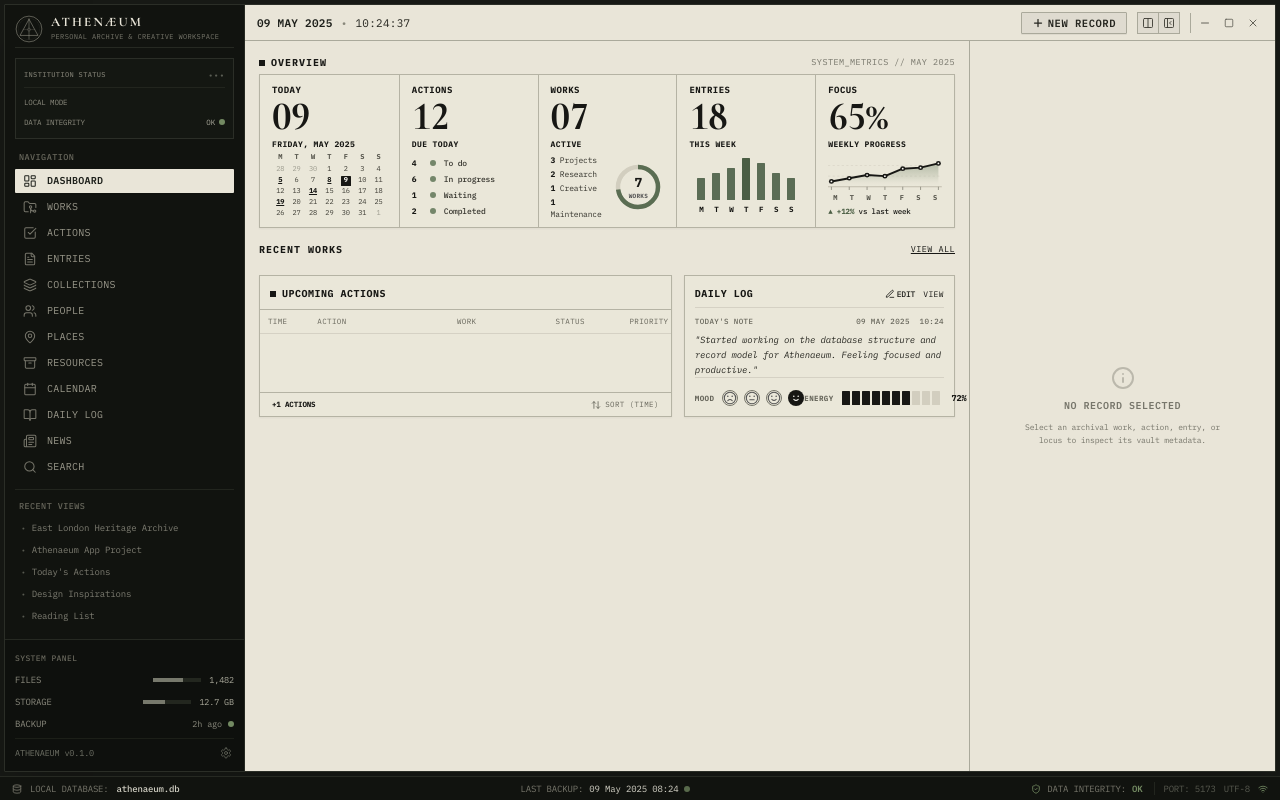
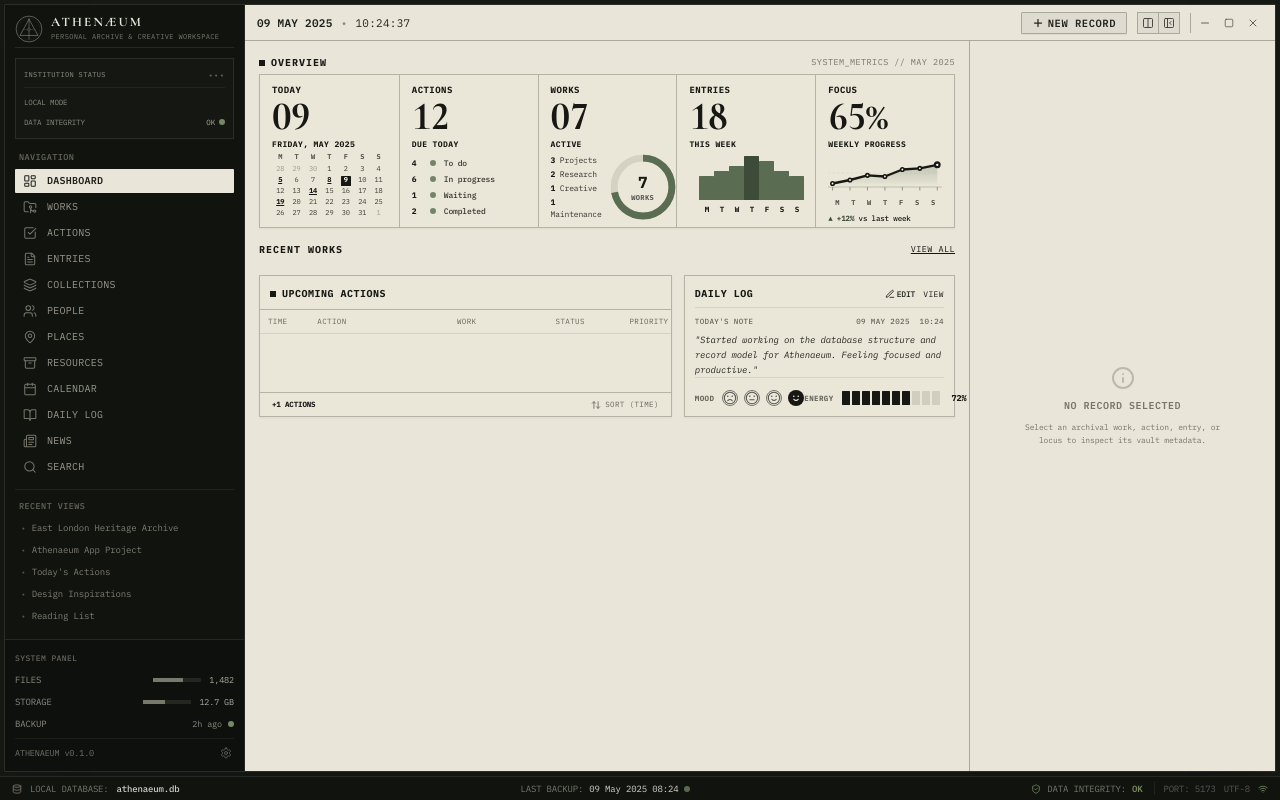
Before and after one commit to Deepjyoti78/athenaeum, a React (Vite) app: page / in a window 1280 px wide. Built offline with nearby package versions, Linux system fonts and the light colour scheme.

Commit message:
Refine WORKS donut, ENTRIES histogram, and FOCUS line graph visualizations

```diff
--- a/src/components/OverviewMetrics.jsx
+++ b/src/components/OverviewMetrics.jsx
@@ -20,18 +20,16 @@ export function OverviewMetrics({ onNavigate }) {
   const creativeWorksCount = dynamicMetrics?.worksBreakdown?.creative ?? (isReady ? works.filter(w => w.type === 'Creative').length : 1);
   const maintenanceWorksCount = dynamicMetrics?.worksBreakdown?.maintenance ?? (isReady ? works.filter(w => w.type === 'Maintenance').length : 1);
 
-  // Donut Gauge dashoffset calculation
+  // Donut Gauge dashoffset calculation for 74px prominent ring (r=25, circumference=157)
   const totalWorks = works.length > 0 ? works.length : 7;
   const donutProgress = totalWorks > 0 ? Math.min(1, Math.max(0.1, activeWorksCount / totalWorks)) : 0.65;
-  // Circumference = 126 for r=20. Gauge sweeps ~65% when healthy
-  const donutDashoffset = Math.round(126 * (1 - (donutProgress * 0.72)));
+  const donutDashoffset = Math.round(157 * (1 - (donutProgress * 0.72)));
 
   // 3. Entries this week: dynamically computed
   const entriesCount = dynamicMetrics?.totalEntries ?? (isReady ? entries.length : 18);
 
-  // Dynamic 7-day activity bar chart
+  // Dynamic 7-day activity bar chart with wide bars (14-17px) and 85-90% width coverage
   const bars = useMemo(() => {
-    // Default reference distribution where Thursday (T2) is peak
     const defaultCounts = [2, 3, 4, 6, 5, 3, 2];
     let counts = [...defaultCounts];
 
@@ -56,17 +54,19 @@ export function OverviewMetrics({ onNavigate }) {
         }
       });
       if (dynamicCounts.some(c => c > 0)) {
-        counts = dynamicCounts.map((val, i) => Math.max(val, 1));
+        counts = dynamicCounts.map((val) => Math.max(val, 1));
       }
     }
 
     const maxVal = Math.max(...counts, 1);
     const dayLabels = ['M', 'T', 'W', 'T', 'F', 'S', 'S'];
+    const fullDays = ['Monday', 'Tuesday', 'Wednesday', 'Thursday', 'Friday', 'Saturday', 'Sunday'];
     return counts.map((count, i) => {
-      // Scale bar height cleanly between 12px and 42px to avoid vertical overflow
-      const h = Math.round(12 + (count / maxVal) * 30);
+      // Scale bar height cleanly between 14px and 44px
+      const h = Math.round(14 + (count / maxVal) * 30);
       return {
         day: dayLabels[i],
+        fullDay: fullDays[i],
         h,
         count,
         isPeak: count === maxVal
@@ -86,19 +86,19 @@ export function OverviewMetrics({ onNavigate }) {
     return 65;
   }, [works, dynamicMetrics]);
 
-  // Dynamic Focus line graph points scaled to compact 32px height to prevent any text overlap
+  // Dynamic Focus line graph points scaled intelligently with reasonable padding in 42px plotting area
   const focusPoints = useMemo(() => {
-    const xCoords = [3, 18.67, 34.33, 50, 65.67, 81.33, 97];
-    // Baseline y=28, upper peak y=4 (total height 24)
-    const targetY = 28 - ((focusPct / 100) * 24);
+    const xCoords = [4, 19.33, 34.67, 50, 65.33, 80.67, 96];
+    // Baseline y=30, upper peak targetY (total span ~22)
+    const targetY = 30 - ((focusPct / 100) * 22);
     const yPoints = [
-      Math.min(26, Math.round(targetY + 11)),
-      Math.min(24, Math.round(targetY + 8)),
-      Math.min(22, Math.round(targetY + 5)),
-      Math.min(22, Math.round(targetY + 6)),
-      Math.min(18, Math.round(targetY - 1)),
-      Math.min(16, Math.round(targetY - 2)),
-      Math.max(4, Math.round(targetY - 6))
+      Math.min(28, Math.round(targetY + 11)),
+      Math.min(26, Math.round(targetY + 8)),
+      Math.min(23, Math.round(targetY + 4)),
+      Math.min(23, Math.round(targetY + 5)),
+      Math.min(19, Math.round(targetY - 1)),
+      Math.min(17, Math.round(targetY - 2)),
+      Math.max(6, Math.round(targetY - 5))
     ];
     return xCoords.map((x, idx) => [x, yPoints[idx]]);
   }, [focusPct]);
@@ -336,7 +336,7 @@ export function OverviewMetrics({ onNavigate }) {
         </div>
 
         {/* ============================================================ */}
-        {/* COLUMN 3: WORKS & CIRCULAR DONUT CHART                       */}
+        {/* COLUMN 3: WORKS & PROMINENT DONUT CHART                      */}
         {/* ============================================================ */}
         <div
           onClick={() => onNavigate && onNavigate('works')}
@@ -361,8 +361,8 @@ export function OverviewMetrics({ onNavigate }) {
             </div>
           </div>
 
-          {/* Bottom: Works Categories & Circular Donut Gauge with Center Label */}
-          <div className="pt-1 flex items-center justify-between">
+          {/* Bottom: Works Categories & Prominent Donut Gauge (~74px) vertically centered */}
+          <div className="flex items-center justify-between h-[74px]">
             <div className="space-y-0.5 text-[8px] font-mono text-[#33322B] pr-1">
               <div><span className="font-bold text-[#171714]">{projectWorksCount}</span> Projects</div>
               <div><span className="font-bold text-[#171714]">{researchWorksCount}</span> Research</div>
@@ -370,33 +370,35 @@ export function OverviewMetrics({ onNavigate }) {
               <div><span className="font-bold text-[#171714]">{maintenanceWorksCount}</span> Maintenance</div>
             </div>
 
-            {/* Circular Donut Gauge with "7 WORKS" inside — cleanly proportioned */}
-            <div className="relative w-[52px] h-[52px] flex items-center justify-center flex-shrink-0">
-              <svg viewBox="0 0 52 52" className="w-[52px] h-[52px] -rotate-90">
-                <circle cx="26" cy="26" r="20" fill="none" stroke="#D2CEBF" strokeWidth="4.5" />
+            {/* Circular Donut Gauge: ~74px prominent ring with proportional thickness and centered text */}
+            <div className="relative w-[72px] sm:w-[74px] h-[72px] sm:h-[74px] flex items-center justify-center flex-shrink-0">
+              <svg viewBox="0 0 64 64" className="w-full h-full -rotate-90">
+                {/* Remaining Track */}
+                <circle cx="32" cy="32" r="25" fill="none" stroke="#D5D1C3" strokeWidth="6" />
+                {/* Progress Ring */}
                 <circle
-                  cx="26"
-                  cy="26"
-                  r="20"
+                  cx="32"
+                  cy="32"
+                  r="25"
                   fill="none"
                   stroke="#5A6D52"
-                  strokeWidth="4.5"
-                  strokeDasharray="126"
+                  strokeWidth="6"
+                  strokeDasharray="157"
                   strokeDashoffset={donutDashoffset}
                   strokeLinecap="butt"
                 />
               </svg>
-              {/* Text inside the Donut: 7 WORKS */}
+              {/* Text inside the Donut: number + WORKS label */}
               <div className="absolute inset-0 flex flex-col items-center justify-center text-center leading-none">
-                <span className="font-bold text-[13px] text-[#171714] leading-tight select-none">{activeWorksCount}</span>
-                <span className="text-[6px] font-mono font-bold uppercase tracking-wider text-[#555] mt-0.5 select-none">WORKS</span>
+                <span className="font-bold text-[16px] text-[#171714] leading-none select-none">{activeWorksCount}</span>
+                <span className="text-[7px] font-mono font-bold uppercase tracking-wider text-[#555] mt-1 select-none">WORKS</span>
               </div>
             </div>
           </div>
         </div>
 
         {/* ============================================================ */}
-        {/* COLUMN 4: ENTRIES & 7-BAR HISTOGRAM                          */}
+        {/* COLUMN 4: ENTRIES & 7-BAR HISTOGRAM (14-17px wide bars)      */}
         {/* ============================================================ */}
         <div
           onClick={() => onNavigate && onNavigate('entries')}
@@ -421,22 +423,22 @@ export function OverviewMetrics({ onNavigate }) {
             </div>
           </div>
 
-          {/* Bottom: 7-bar Activity Histogram with thicker bars reducing empty space */}
+          {/* Bottom: 7-bar Activity Histogram occupying 85-90% width with 14-17px bars */}
           <div className="pt-0.5">
-            <div className="flex items-end justify-between px-2 h-12 pb-0.5">
+            <div className="flex items-end justify-between px-1.5 sm:px-2.5 h-[54px] pb-0.5">
               {bars.map((b, i) => (
                 <div
                   key={i}
                   className="flex flex-col items-center space-y-1 group/bar cursor-pointer"
-                  title={`${b.day}: ${b.count || '0'} entries`}
+                  title={`${b.count} entries on ${b.fullDay}`}
                 >
                   <div
-                    className={`w-[8px] rounded-[0.5px] transition-all duration-200 group-hover/bar:brightness-90 ${
-                      b.isPeak ? 'bg-[#4B5E44]' : 'bg-[#5B6D55]'
+                    className={`w-[14px] sm:w-[15px] rounded-[0.5px] transition-all duration-200 group-hover/bar:brightness-75 ${
+                      b.isPeak ? 'bg-[#3D4C38]' : 'bg-[#5A6D52]'
                     }`}
                     style={{ height: `${b.h}px` }}
                   />
-                  <span className="text-[7.5px] font-mono font-bold text-[#171714]">
+                  <span className="text-[7.5px] font-mono font-bold text-[#171714] select-none text-center w-full">
                     {b.day}
                   </span>
                 </div>
@@ -446,7 +448,7 @@ export function OverviewMetrics({ onNavigate }) {
         </div>
 
         {/* ============================================================ */}
-        {/* COLUMN 5: FOCUS & TECHNICAL ARCHIVAL PROGRESS GRAPH          */}
+        {/* COLUMN 5: FOCUS & REFINED WEEKLY PROGRESS GRAPH              */}
         {/* ============================================================ */}
         <div className="flex flex-col justify-between p-3 pt-2.5 pb-2.5 h-[152px]">
           {/* Top: Header, Number, Subtitle below */}
@@ -467,69 +469,73 @@ export function OverviewMetrics({ onNavigate }) {
             </div>
           </div>
 
-          {/* Bottom: Technical Archival Line Graph filling the space from Mon to Sun without vertical overlap */}
+          {/* Bottom: Refined Archival Line Graph with clear charcoal line, 7 markers, and translucent fill */}
           <div className="flex flex-col justify-end pt-0.5">
-            {/* Graph Canvas: compact 34px height to prevent text collision */}
-            <div className="w-full relative h-[34px]">
+            {/* Graph Canvas: 42px plotting area */}
+            <div className="w-full relative h-[42px]">
               <svg
-                viewBox="0 0 100 32"
+                viewBox="0 0 100 36"
                 preserveAspectRatio="none"
                 className="w-full h-full overflow-visible"
               >
                 <defs>
                   <linearGradient id="focusAreaGrad" x1="0" y1="0" x2="0" y2="1">
-                    <stop offset="0%" stopColor="#74866A" stopOpacity="0.45" />
-                    <stop offset="65%" stopColor="#74866A" stopOpacity="0.12" />
+                    <stop offset="0%" stopColor="#74866A" stopOpacity="0.35" />
+                    <stop offset="80%" stopColor="#74866A" stopOpacity="0.08" />
                     <stop offset="100%" stopColor="#EAE7D9" stopOpacity="0.0" />
                   </linearGradient>
                 </defs>
 
-                {/* Horizontal Technical Grid Guidelines */}
-                <line x1="0" y1="8" x2="100" y2="8" stroke="#D5D0C2" strokeWidth="0.5" strokeDasharray="2 2" />
+                {/* Subtle Reference Guidelines */}
                 <line x1="0" y1="18" x2="100" y2="18" stroke="#D5D0C2" strokeWidth="0.5" strokeDasharray="2 2" />
-                <line x1="0" y1="28" x2="100" y2="28" stroke="#B8B4A5" strokeWidth="0.75" />
+                <line x1="0" y1="30" x2="100" y2="30" stroke="#B8B4A5" strokeWidth="0.75" />
 
                 {/* Vertical Day Alignment Ticks */}
-                {[3, 18.67, 34.33, 50, 65.67, 81.33, 97].map((xVal, idx) => (
+                {[4, 19.33, 34.67, 50, 65.33, 80.67, 96].map((xVal, idx) => (
                   <line
                     key={idx}
                     x1={xVal}
-                    y1="28"
+                    y1="30"
                     x2={xVal}
-                    y2="31"
+                    y2="33"
                     stroke="#88877B"
                     strokeWidth="0.75"
                   />
                 ))}
 
-                {/* Shaded Area Under Curve */}
+                {/* Shaded Translucent Olive-Gray Area Under Curve */}
                 <polygon
-                  points={`3,${focusPoints[0][1]} ${focusPoints.map(p => `${p[0]},${p[1]}`).join(' ')} 97,${focusPoints[6][1]} 97,28 3,28`}
+                  points={`4,${focusPoints[0][1]} ${focusPoints.map(p => `${p[0]},${p[1]}`).join(' ')} 96,${focusPoints[6][1]} 96,30 4,30`}
                   fill="url(#focusAreaGrad)"
                 />
 
-                {/* Connected Polyline: Bold Dark Archival Line */}
+                {/* Clearly Visible Charcoal Line (around 1.8-2px thick) */}
                 <polyline
                   fill="none"
                   stroke="#171714"
-                  strokeWidth="1.8"
+                  strokeWidth="2"
                   strokeLinecap="round"
                   strokeLinejoin="round"
                   points={focusPoints.map(p => `${p[0]},${p[1]}`).join(' ')}
                 />
 
-                {/* 7 Circular Data Points matching Mon - Sun */}
-                {focusPoints.map(([cx, cy], idx) => (
-                  <g key={idx}>
-                    <circle cx={cx} cy={cy} r="2.2" fill="#171714" />
-                    <circle cx={cx} cy={cy} r="0.8" fill="#FAF8F3" />
-                  </g>
-                ))}
+                {/* Seven Evenly Spaced Circular Markers (~4-5px diameter, slightly larger for latest day) */}
+                {focusPoints.map(([cx, cy], idx) => {
+                  const isLatest = idx === 6;
+                  const r = isLatest ? 3.0 : 2.2;
+                  const innerR = isLatest ? 1.0 : 0.8;
+                  return (
+                    <g key={idx}>
+                      <circle cx={cx} cy={cy} r={r} fill="#171714" />
+                      <circle cx={cx} cy={cy} r={innerR} fill="#FAF8F3" />
+                    </g>
+                  );
+                })}
               </svg>
             </div>
 
-            {/* Weekday labels spanning Mon to Sun, cleanly positioned below the data ticks */}
-            <div className="flex justify-between text-[7px] font-mono font-bold text-[#55544B] mt-0.5 select-none px-0.5">
+            {/* Weekday labels spanning Mon to Sun, exactly positioned under the data ticks */}
+            <div className="flex justify-between text-[7px] font-mono font-bold text-[#55544B] mt-1 select-none px-1">
               <span className="w-2.5 text-center">M</span>
               <span className="w-2.5 text-center">T</span>
               <span className="w-2.5 text-center">W</span>
@@ -539,9 +545,9 @@ export function OverviewMetrics({ onNavigate }) {
               <span className="w-2.5 text-center">S</span>
             </div>
 
-            {/* Subtext with trend indicator with dedicated vertical spacing */}
-            <div className="text-[7.5px] font-mono font-medium text-[#171714] mt-0.5 select-none">
-              <span className="text-[#4B5E44] font-bold">▲ +12%</span> vs last week
+            {/* More readable comparison text beneath the chart */}
+            <div className="text-[7.5px] font-mono font-medium text-[#171714] mt-1 select-none">
+              <span className="text-[#3D4C38] font-bold">▲ +12%</span> vs last week
             </div>
           </div>
         </div>
```
